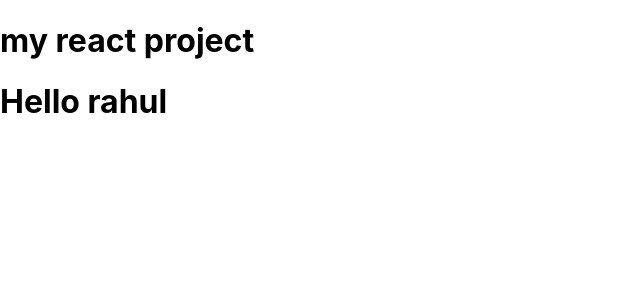
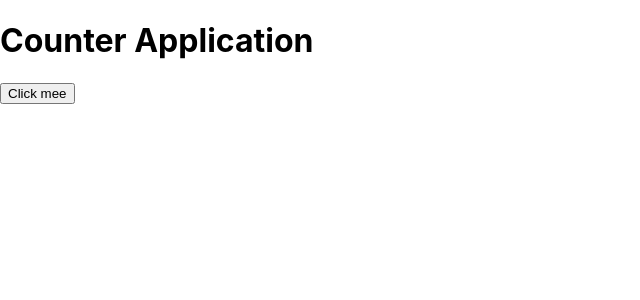
Before and after one commit to Surajpawar83/my-app, a React (Create React App) app: page / in a window 1280 px wide. Shown: the top 300 px of the page, without its empty margins (0-640 px from the left). Built offline with nearby package versions, Linux system fonts and the light colour scheme.

Commit message:
interpolation-2

```diff
--- a/src/App.js
+++ b/src/App.js
@@ -1,11 +1,11 @@
 function App() {
-  let project = "my react project";
-  let username = "rahul";
+  let project = "Counter Application";
+  let btnValue = "Click mee";
 
   return (
     <div>
       <h1> {project} </h1>
-      <h1>Hello {username} </h1>
+      <input type="button" value={btnValue} />
     </div>
   );
 }
```
